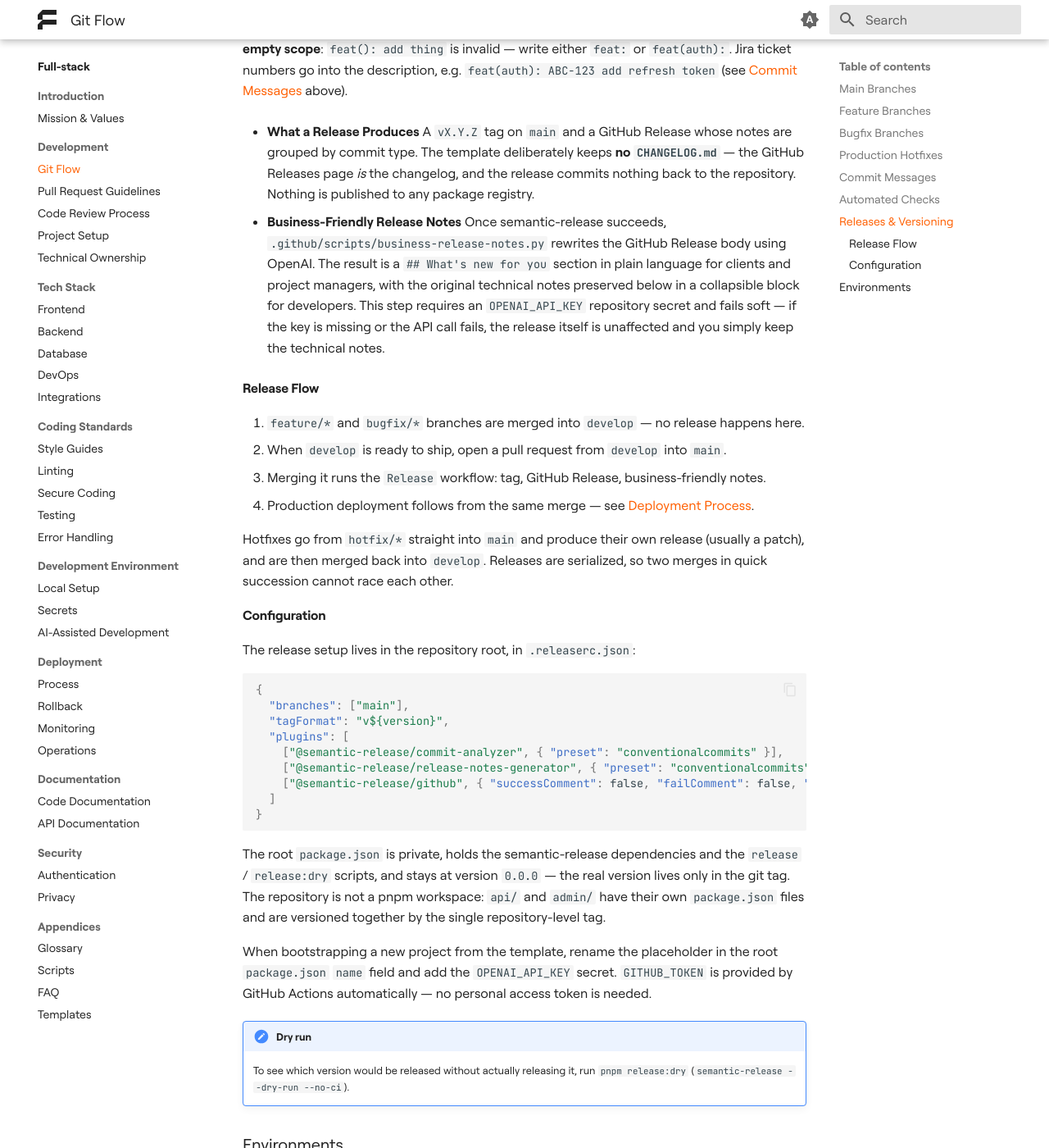
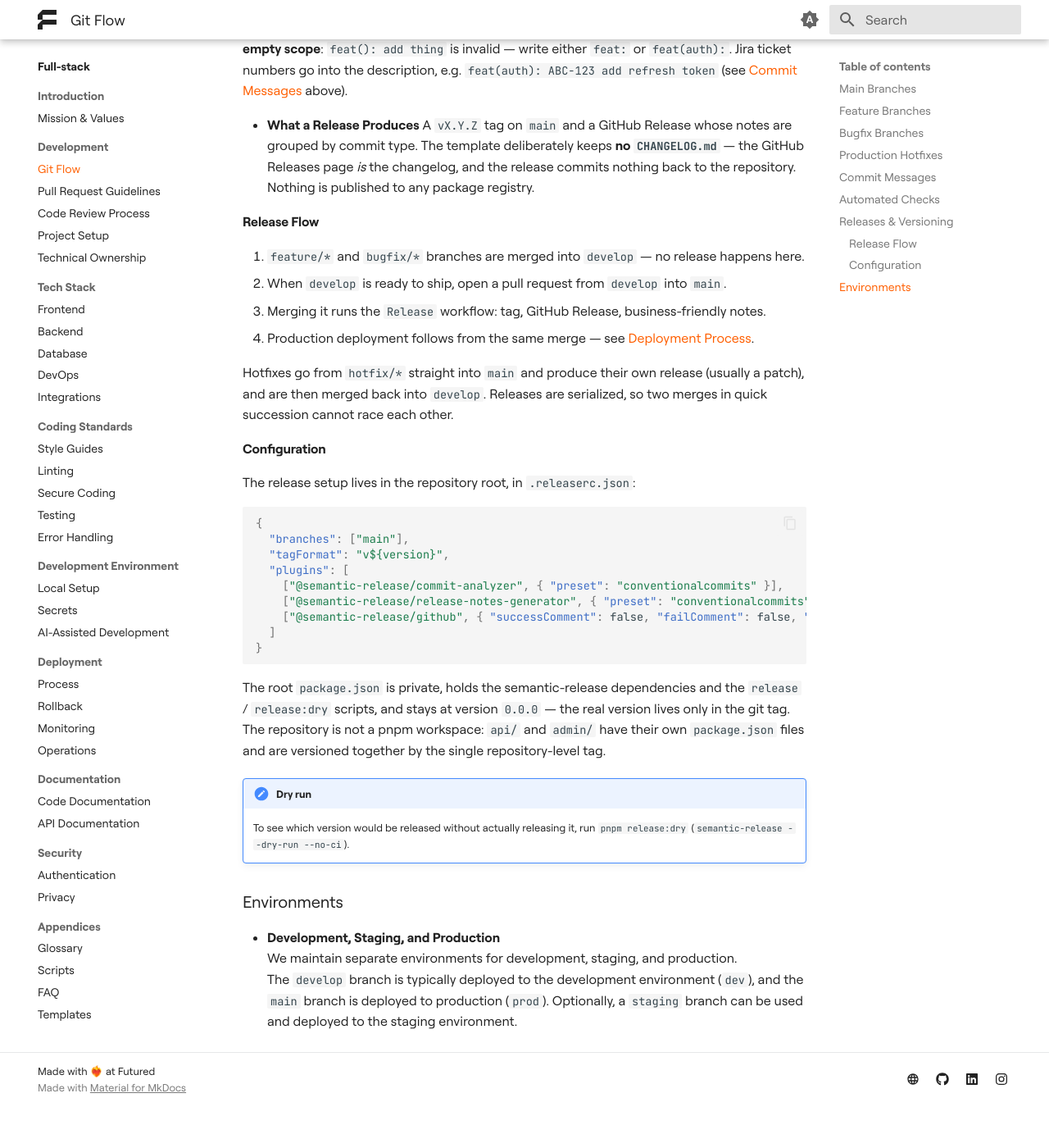
Before and after one commit to futuredapp/Engineering-Handbook, an MkDocs documentation site: the page built from docs/teams/fullstack/development/00_git_flow.md, in a window 1280 px wide and 1400 px high, scrolled down 2936 px. Shown: the whole window at 82% size. Built offline with MkDocs 1.6.1 and Material for MkDocs 9.7.7, drawn with Linux system fonts in a browser that asks for light colours; after the commit the page ends 4285 px from its top, so only the background shows below that.

Commit message:
feat(no-ticket): FS semantic release doc

```diff
--- a/docs/teams/fullstack/development/00_git_flow.md
+++ b/docs/teams/fullstack/development/00_git_flow.md
@@ -85,9 +85,6 @@ Projects based on our full-stack template release automatically. Merging into `m
 - **What a Release Produces**
   A `vX.Y.Z` tag on `main` and a GitHub Release whose notes are grouped by commit type. The template deliberately keeps **no `CHANGELOG.md`** — the GitHub Releases page *is* the changelog, and the release commits nothing back to the repository. Nothing is published to any package registry.
 
-- **Business-Friendly Release Notes**
-  Once semantic-release succeeds, `.github/scripts/business-release-notes.py` rewrites the GitHub Release body using OpenAI. The result is a `## What's new for you` section in plain language for clients and project managers, with the original technical notes preserved below in a collapsible block for developers. This step requires an `OPENAI_API_KEY` repository secret and fails soft — if the key is missing or the API call fails, the release itself is unaffected and you simply keep the technical notes.
-
 #### Release Flow
 
 1. `feature/*` and `bugfix/*` branches are merged into `develop` — no release happens here.
@@ -115,8 +112,6 @@ The release setup lives in the repository root, in `.releaserc.json`:
 
 The root `package.json` is private, holds the semantic-release dependencies and the `release` / `release:dry` scripts, and stays at version `0.0.0` — the real version lives only in the git tag. The repository is not a pnpm workspace: `api/` and `admin/` have their own `package.json` files and are versioned together by the single repository-level tag.
 
-When bootstrapping a new project from the template, rename the placeholder in the root `package.json` `name` field and add the `OPENAI_API_KEY` secret. `GITHUB_TOKEN` is provided by GitHub Actions automatically — no personal access token is needed.
-
 !!! note "Dry run"
 
     To see which version would be released without actually releasing it, run `pnpm release:dry` (`semantic-release --dry-run --no-ci`).
```
